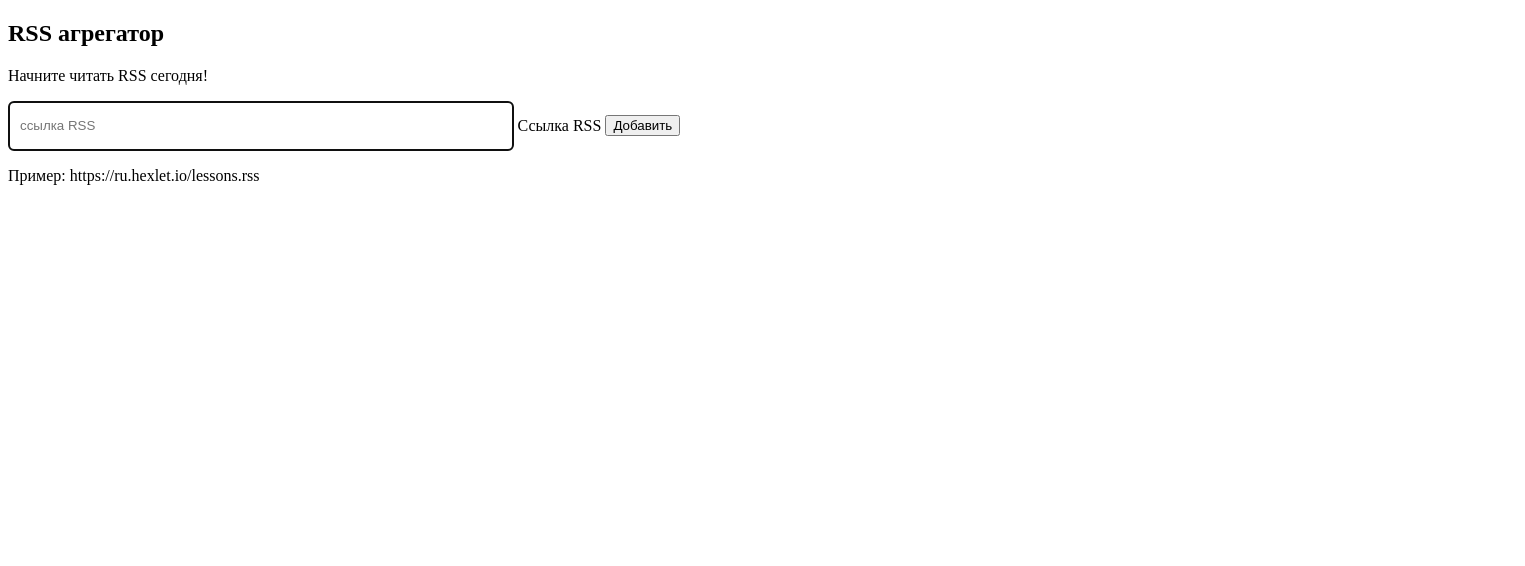
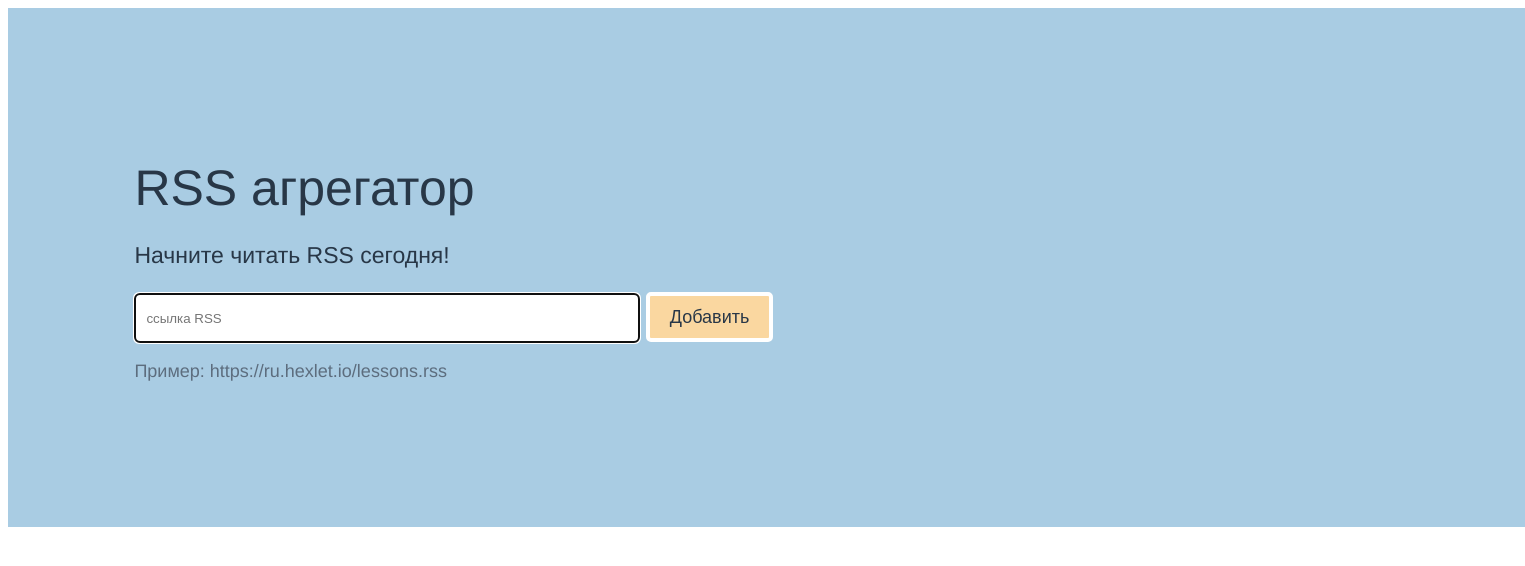
Before and after one commit to leteli/frontend-project-lvl3, a website built with webpack: page index.html in a window 1280 px wide. Shown: the whole page, 1525 px wide, since content can reach past the window. Built offline with nearby package versions, Linux system fonts and the light colour scheme; what on-change would draw is missing.

Commit message:
update html

```diff
--- a/index.html
+++ b/index.html
@@ -5,19 +5,20 @@
         <title>Webpack App</title>
     </head>
     <body>
-        <main>
-          <section>
+        <main class="font">
+          <section class="container-fluid light-blue p-3">
             <div>
-              <h1>RSS агрегатор</h1>
+              <h1 class="main-header">RSS агрегатор</h1>
               <p>Начните читать RSS сегодня!</p>
               <form class="rss-form">
-                <input id="url-input" autofocus required type="text" name="url" value="" class="form-control" placeholder="ссылка RSS">
-                <label for="url-input">Ссылка RSS</label>
-                <button type="submit">Добавить</button>
+                <input id="url-input" autofocus required type="text" name="url" value="" class="form-control" aria-label="url" placeholder="ссылка RSS">
+                <label for="url-input" class="sr-only">Ссылка RSS</label>
+                <button type="submit" class="btn">Добавить</button>
               </form>
-              <p>Пример: https://ru.hexlet.io/lessons.rss</p>
+              <p class="example">Пример: https://ru.hexlet.io/lessons.rss</p>
             </div>
           </section>
+          <section class="container-fluid"></section>
         </main>
     </body>
 </html>
```
